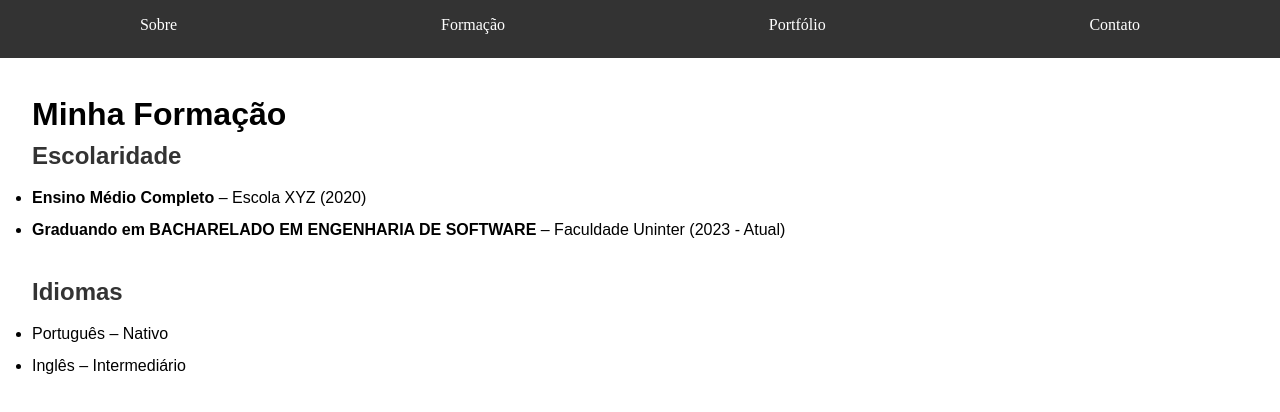
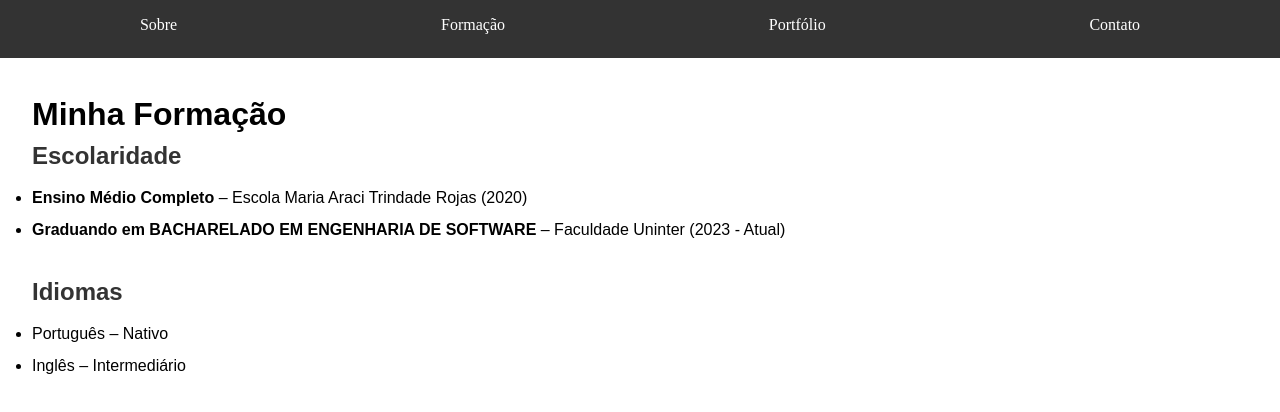
Before and after one commit to Bbaranoski/portifolio, a plain HTML site: page formacao.html in a window 1280 px wide. Drawn offline with Linux system fonts and the light colour scheme.

Commit message:
corrigindo o nome da escola

```diff
--- a/formacao.html
+++ b/formacao.html
@@ -22,7 +22,7 @@
     <section>
       <h2>Escolaridade</h2>
       <ul>
-        <li><strong>Ensino Médio Completo</strong> – Escola XYZ (2020)</li>
+        <li><strong>Ensino Médio Completo</strong> – Escola Maria Araci Trindade Rojas (2020)</li>
         <li><strong>Graduando em BACHARELADO EM ENGENHARIA DE SOFTWARE</strong> – Faculdade Uninter (2023 - Atual)</li>
       </ul>
     </section>
```
